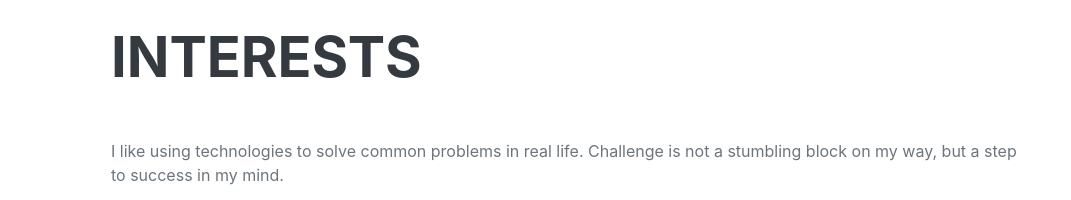
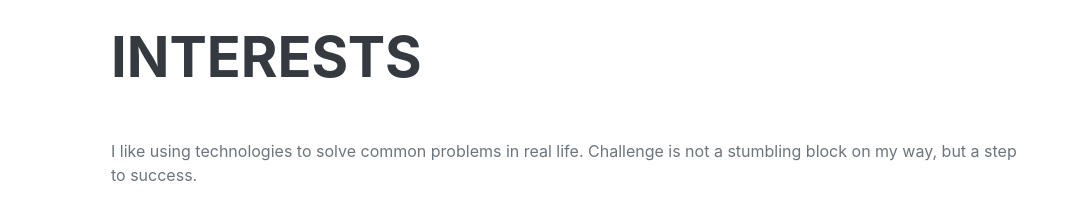
Before and after one commit to lis19Sen/lis19Sen.github.io, a plain HTML site: page index.html in a window 1280 px wide. Shown: the part 7660-7860 px from the top of the page, without its empty margins (209-1280 px from the left). Drawn offline with nearby package versions, Linux system fonts and the light colour scheme; a web font is replaced by a local one.

Commit message:
modify interest

```diff
--- a/index.html
+++ b/index.html
@@ -333,7 +333,7 @@
             <section class="resume-section" id="interests">
                 <div class="resume-section-content">
                     <h2 class="mb-5">Interests</h2>
-                    <p>I like using technologies to solve common problems in real life. Challenge is not a stumbling block on my way, but a step to success in my mind. </p>
+                    <p>I like using technologies to solve common problems in real life. Challenge is not a stumbling block on my way, but a step to success. </p>
                     <p class="mb-0">My dream is to make people's life easy using the technologies I have learned. I will go forward step by step to make it true.</p>
                 </div>
             </section>
```
